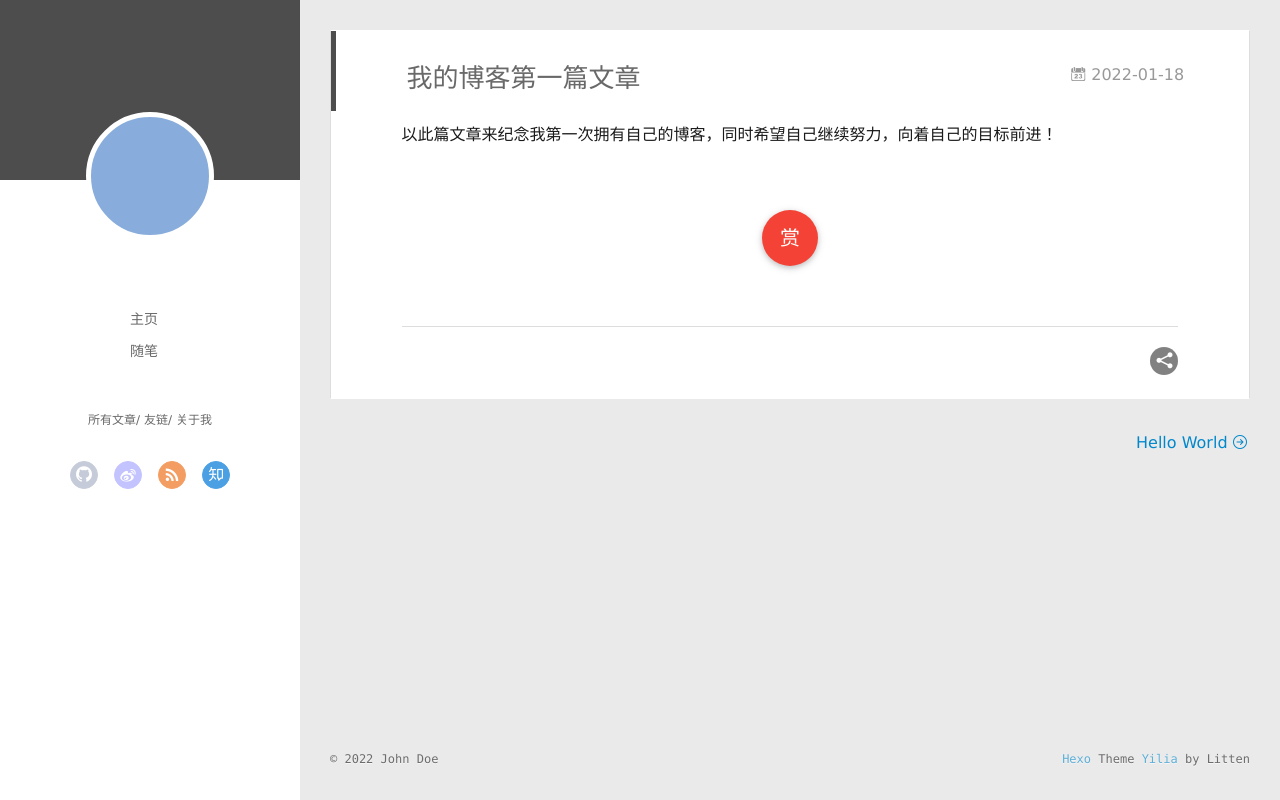
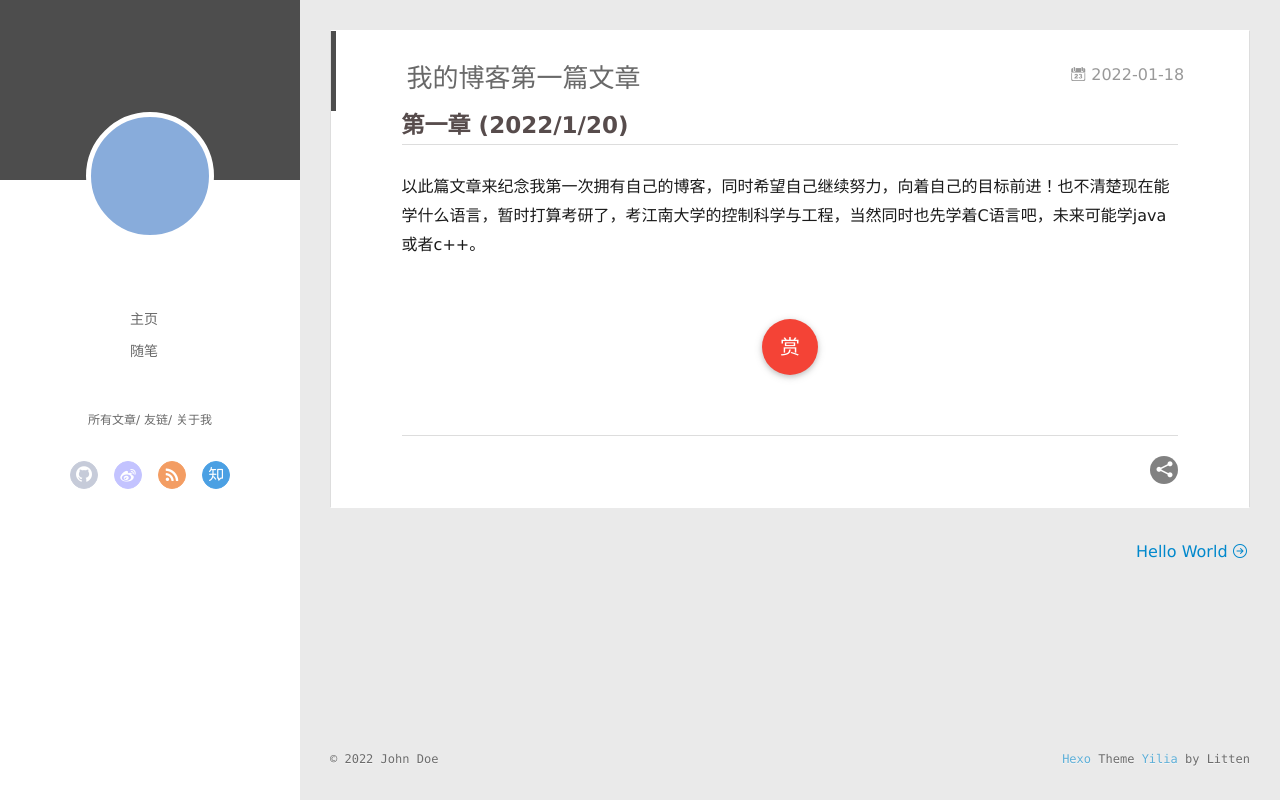
Before and after one commit to YoLo-dan/YoLo-dan.github.io, a plain HTML site: page 2022/01/18/我的博客第一篇文章/index.html in a window 1280 px wide. Drawn offline with Linux system fonts and the light colour scheme; no server answers.

Commit message:
Site updated: 2022-01-20 18:29:26

```diff
--- a/2022/01/18/我的博客第一篇文章/index.html
+++ b/2022/01/18/我的博客第一篇文章/index.html
@@ -8,15 +8,15 @@
   <link rel="dns-prefetch" href="http://example.com">
   <title>我的博客第一篇文章 | Hexo</title>
   <meta name="viewport" content="width=device-width, initial-scale=1, maximum-scale=1">
-  <meta name="description" content="以此篇文章来纪念我第一次拥有自己的博客，同时希望自己继续努力，向着自己的目标前进！">
+  <meta name="description" content="第一章  (2022&#x2F;1&#x2F;20)以此篇文章来纪念我第一次拥有自己的博客，同时希望自己继续努力，向着自己的目标前进！也不清楚现在能学什么语言，暂时打算考研了，考江南大学的控制科学与工程，当然同时也先学着C语言吧，未来可能学java或者c++。">
 <meta property="og:type" content="article">
 <meta property="og:title" content="我的博客第一篇文章">
 <meta property="og:url" content="http://example.com/2022/01/18/%E6%88%91%E7%9A%84%E5%8D%9A%E5%AE%A2%E7%AC%AC%E4%B8%80%E7%AF%87%E6%96%87%E7%AB%A0/index.html">
 <meta property="og:site_name" content="Hexo">
-<meta property="og:description" content="以此篇文章来纪念我第一次拥有自己的博客，同时希望自己继续努力，向着自己的目标前进！">
+<meta property="og:description" content="第一章  (2022&#x2F;1&#x2F;20)以此篇文章来纪念我第一次拥有自己的博客，同时希望自己继续努力，向着自己的目标前进！也不清楚现在能学什么语言，暂时打算考研了，考江南大学的控制科学与工程，当然同时也先学着C语言吧，未来可能学java或者c++。">
 <meta property="og:locale" content="en_US">
 <meta property="article:published_time" content="2022-01-18T10:37:26.000Z">
-<meta property="article:modified_time" content="2022-01-18T10:49:10.340Z">
+<meta property="article:modified_time" content="2022-01-20T10:27:52.910Z">
 <meta property="article:author" content="John Doe">
 <meta name="twitter:card" content="summary">
 
@@ -174,7 +174,7 @@
 
     <div class="article-entry" itemprop="articleBody">
 
-        <p>以此篇文章来纪念我第一次拥有自己的博客，同时希望自己继续努力，向着自己的目标前进！</p>
+        <h2 id="第一章-2022-1-20"><a href="#第一章-2022-1-20" class="headerlink" title="第一章  (2022/1/20)"></a>第一章  (2022/1/20)</h2><p>以此篇文章来纪念我第一次拥有自己的博客，同时希望自己继续努力，向着自己的目标前进！也不清楚现在能学什么语言，暂时打算考研了，考江南大学的控制科学与工程，当然同时也先学着C语言吧，未来可能学java或者c++。</p>
 
 
 
```
Also changed, not shown: index.html (+1 -1 lines).
